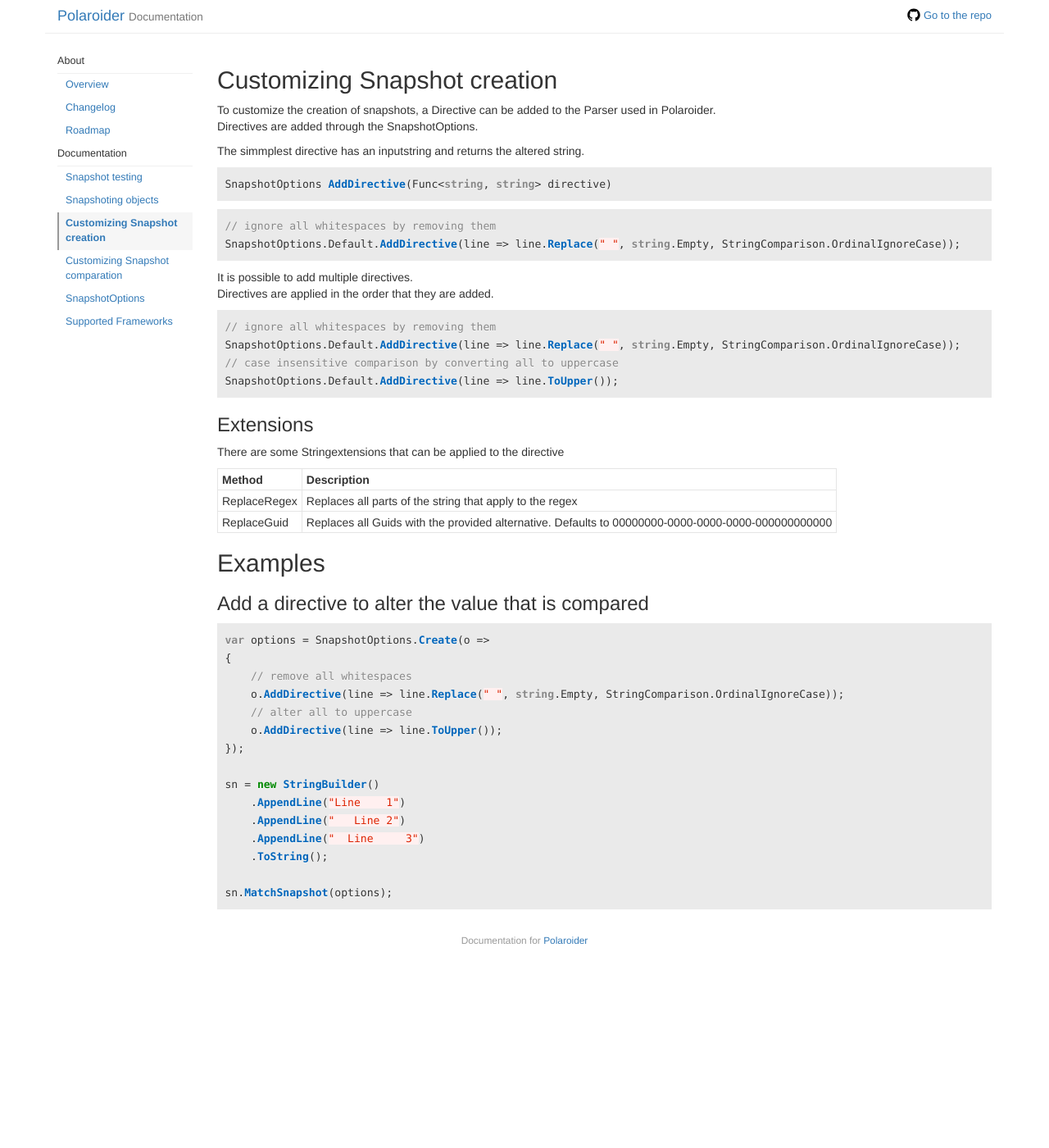
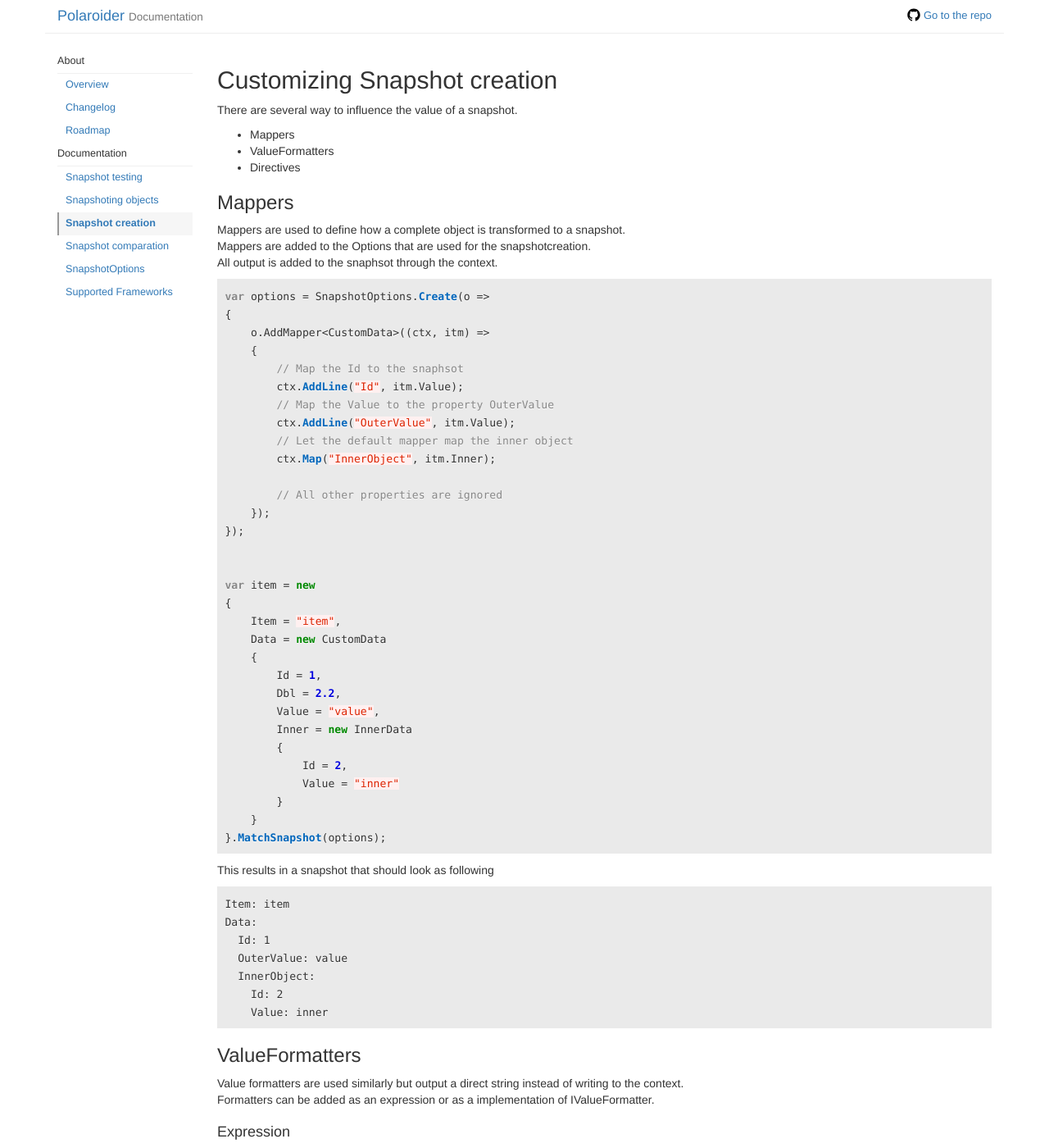
Before and after one commit to WickedFlame/Polaroider, a Jekyll site: the page built from docs/directives.md, in a window 1280 px wide and 1400 px high. Shown: the whole window at 82% size. Built offline with Jekyll 4.4.1, drawn with Linux system fonts in a browser that asks for light colours; some of the changed text lies outside the part shown.

Commit message:
Docs on formatters and mappers

````diff
--- a/docs/_includes/navigation.html
+++ b/docs/_includes/navigation.html
@@ -6,8 +6,8 @@
     <li class="nav-header">Documentation</li>
     <li {% if page.url == "/api.html" %}class="active"{% endif %}><a href="{{ site.baseurl }}/api">Snapshot testing</a></li>
     <li {% if page.url == "/objects.html" %}class="active"{% endif %}><a href="{{ site.baseurl }}/objects">Snapshoting objects</a></li>
-    <li {% if page.url == "/directives.html" %}class="active"{% endif %}><a href="{{ site.baseurl }}/directives">Customizing Snapshot creation</a></li>
-    <li {% if page.url == "/comparer.html" %}class="active"{% endif %}><a href="{{ site.baseurl }}/comparer">Customizing Snapshot comparation</a></li>
+    <li {% if page.url == "/directives.html" %}class="active"{% endif %}><a href="{{ site.baseurl }}/directives">Snapshot creation</a></li>
+    <li {% if page.url == "/comparer.html" %}class="active"{% endif %}><a href="{{ site.baseurl }}/comparer">Snapshot comparation</a></li>
     <li {% if page.url == "/options.html" %}class="active"{% endif %}><a href="{{ site.baseurl }}/options">SnapshotOptions</a></li>
     <li {% if page.url == "/frameworks.html" %}class="active"{% endif %}><a href="{{ site.baseurl }}/frameworks">Supported Frameworks</a></li>
 
--- a/docs/directives.md
+++ b/docs/directives.md
@@ -1,12 +1,116 @@
 ---
-title: Customizing snapshot creation
+title: Customizing snapshot
 layout: "default"
 nav_order: 2
 ---
 ## Customizing Snapshot creation
-To customize the creation of snapshots, a Directive can be added to the Parser used in Polaroider.
-Directives are added through the SnapshotOptions.
+There are several way to influence the value of a snapshot.
+- Mappers
+- ValueFormatters
+- Directives
 
+### Mappers
+Mappers are used to define how a complete object is transformed to a snapshot.
+Mappers are added to the Options that are used for the snapshotcreation.
+All output is added to the snaphsot through the context.
+
+```csharp
+var options = SnapshotOptions.Create(o =>
+{
+    o.AddMapper<CustomData>((ctx, itm) =>
+    {
+        // Map the Id to the snaphsot
+        ctx.AddLine("Id", itm.Value);
+        // Map the Value to the property OuterValue
+        ctx.AddLine("OuterValue", itm.Value);
+        // Let the default mapper map the inner object
+        ctx.Map("InnerObject", itm.Inner);
+
+        // All other properties are ignored
+    });
+});
+
+
+var item = new
+{
+    Item = "item",
+    Data = new CustomData
+    {
+        Id = 1,
+        Dbl = 2.2,
+        Value = "value",
+        Inner = new InnerData
+        {
+            Id = 2,
+            Value = "inner"
+        }
+    }
+}.MatchSnapshot(options);
+```
+
+This results in a snapshot that should look as following
+```
+Item: item
+Data:
+  Id: 1
+  OuterValue: value
+  InnerObject:
+    Id: 2
+    Value: inner
+```
+
+### ValueFormatters
+Value formatters are used similarly but output a direct string instead of writing to the context.
+Formatters can be added as an expression or as a implementation of IValueFormatter.
+#### Expression
+```csharp
+var options = SnapshotOptions.Create(o =>
+{
+    o.AddFormatter<double>(value => ((int) value).ToString());
+});
+
+new
+{
+    Value = 2.2
+}.MatchSnapshot(options);
+```
+This results in the following snapshotvalue
+```
+Value: 2
+```
+#### Implementation of IValueFormatter
+```csharp
+public class DateTimeFormatter : IValueFormatter
+{
+    public string Format(object value)
+    {
+        if (value is DateTime dte)
+        {
+            return dte.ToString("o");
+        }
+
+        return value?.ToString();
+    }
+}
+```
+
+```csharp
+var options = SnapshotOptions.Create(o =>
+{
+    o.AddFormatter(typeof(DateTime), new DateTimeFormatter());
+});
+new
+{
+    Value = new DateTime(2012, 12, 21, 12, 21, 21)
+}.MatchSnapshot(options);
+```
+This results in the following snapshotvalue
+```
+Value: 2012-12-21T12:21:21.0000000
+```
+
+### Directives
+Directives are used to customize the value of an already tokenized snapshot per line.
 The simmplest directive has an inputstring and returns the altered string.
 ```csharp
 SnapshotOptions AddDirective(Func<string, string> directive)
@@ -26,7 +130,7 @@ SnapshotOptions.Default.AddDirective(line => line.Replace(" ", string.Empty, Str
 SnapshotOptions.Default.AddDirective(line => line.ToUpper());
 ```
 
-### Extensions
+#### Extensions
 There are some Stringextensions that can be applied to the directive
 
 | Method | Description |
@@ -34,9 +138,7 @@ There are some Stringextensions that can be applied to the directive
 | ReplaceRegex | Replaces all parts of the string that apply to the regex |
 | ReplaceGuid | Replaces all Guids with the provided alternative. Defaults to 00000000-0000-0000-0000-000000000000 |
 
-## Examples
-
-### Add a directive to alter the value that is compared
+#### Examples
 ```csharp
 var options = SnapshotOptions.Create(o =>
 {
````
Also changed, not shown: docs/objects.md (+2 -0 lines), docs/changelog.md.
